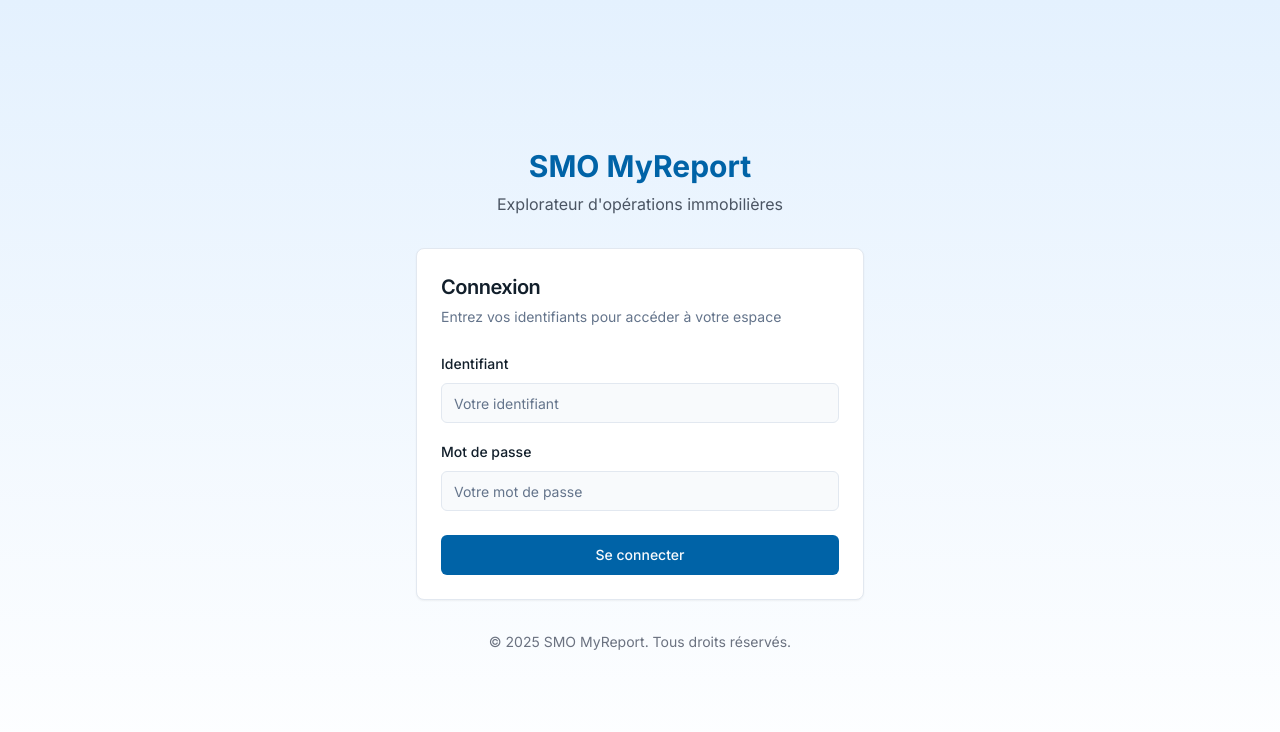
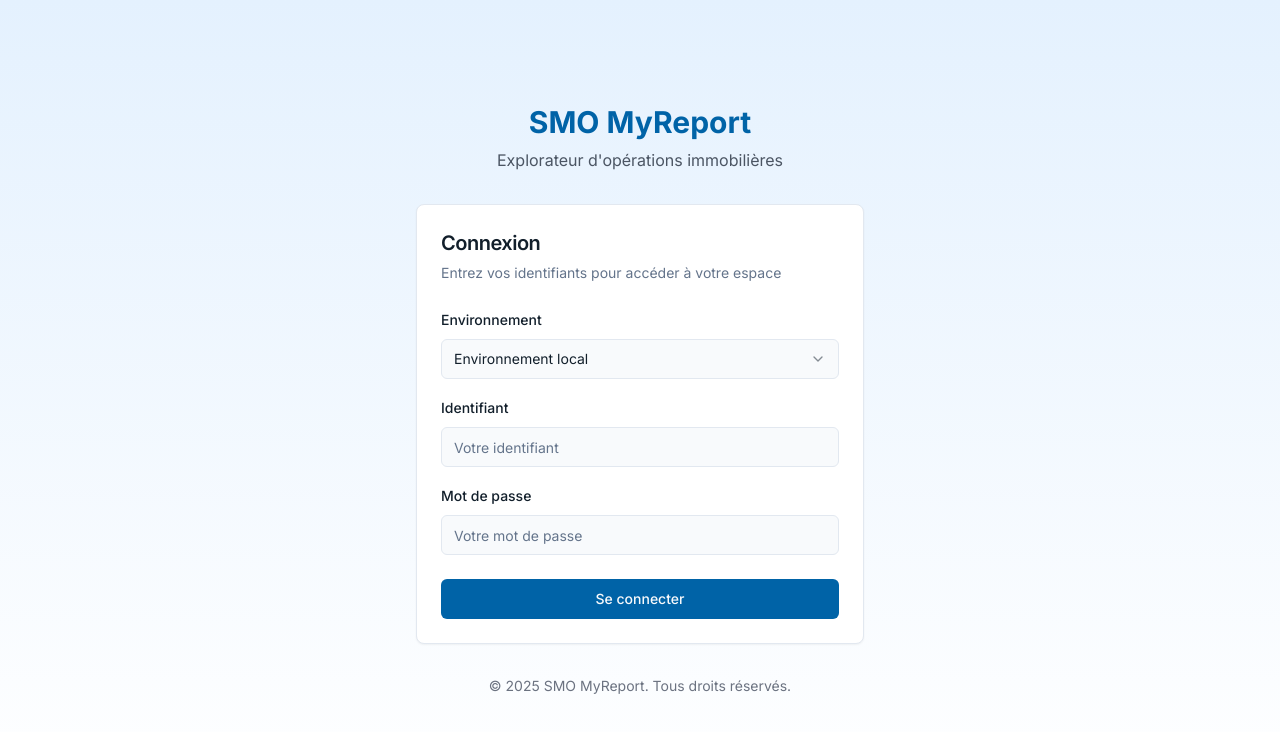
Before and after one commit to hamidboutemtam/myreport-smo-explorer, a React (Vite) app: page / in a window 1280 px wide. Shown: the top 732 px of the page. Built offline with nearby package versions, Linux system fonts and the light colour scheme.

Commit message:
Add environment selection to login
Add a dropdown to the login screen to select the environment. The selected environment will determine the API URL and associated Basic Auth credentials used for login.

```diff
--- a/src/pages/Login.tsx
+++ b/src/pages/Login.tsx
@@ -5,9 +5,27 @@ import { Button } from '@/components/ui/button';
 import { Input } from '@/components/ui/input';
 import { Label } from '@/components/ui/label';
 import { Card, CardContent, CardDescription, CardFooter, CardHeader, CardTitle } from '@/components/ui/card';
+import { Select, SelectContent, SelectItem, SelectTrigger, SelectValue } from '@/components/ui/select';
 import { useNavigate, Navigate } from 'react-router-dom';
 
+// Environment mapping
+const ENVIRONMENTS = {
+  'local': {
+    name: 'Environnement local',
+    url: 'http://localhost:8000'
+  },
+  'esplogement': {
+    name: 'EspLogement',
+    url: 'https://SPO.espaceserenity.com/590e7c46-6f36-40f3-90f9-a60aa79f3012'
+  },
+  'commerce': {
+    name: 'Environnement Commerce',
+    url: 'https://spo.espaceserenity.com/ddbc9e3e-b9c7-4ad0-a3ee-43e705c49d37/'
+  }
+};
+
 const Login = () => {
+  const [environment, setEnvironment] = useState('local');
   const [username, setUsername] = useState('');
   const [password, setPassword] = useState('');
   const [isSubmitting, setIsSubmitting] = useState(false);
@@ -50,6 +68,21 @@ const Login = () => {
           </CardHeader>
           <form onSubmit={handleSubmit}>
             <CardContent className="space-y-4">
+              <div className="space-y-2">
+                <Label htmlFor="environment">Environnement</Label>
+                <Select value={environment} onValueChange={setEnvironment}>
+                  <SelectTrigger>
+                    <SelectValue placeholder="Sélectionnez un environnement" />
+                  </SelectTrigger>
+                  <SelectContent>
+                    {Object.entries(ENVIRONMENTS).map(([key, env]) => (
+                      <SelectItem key={key} value={key}>
+                        {env.name}
+                      </SelectItem>
+                    ))}
+                  </SelectContent>
+                </Select>
+              </div>
               <div className="space-y-2">
                 <Label htmlFor="username">Identifiant</Label>
                 <Input
```
